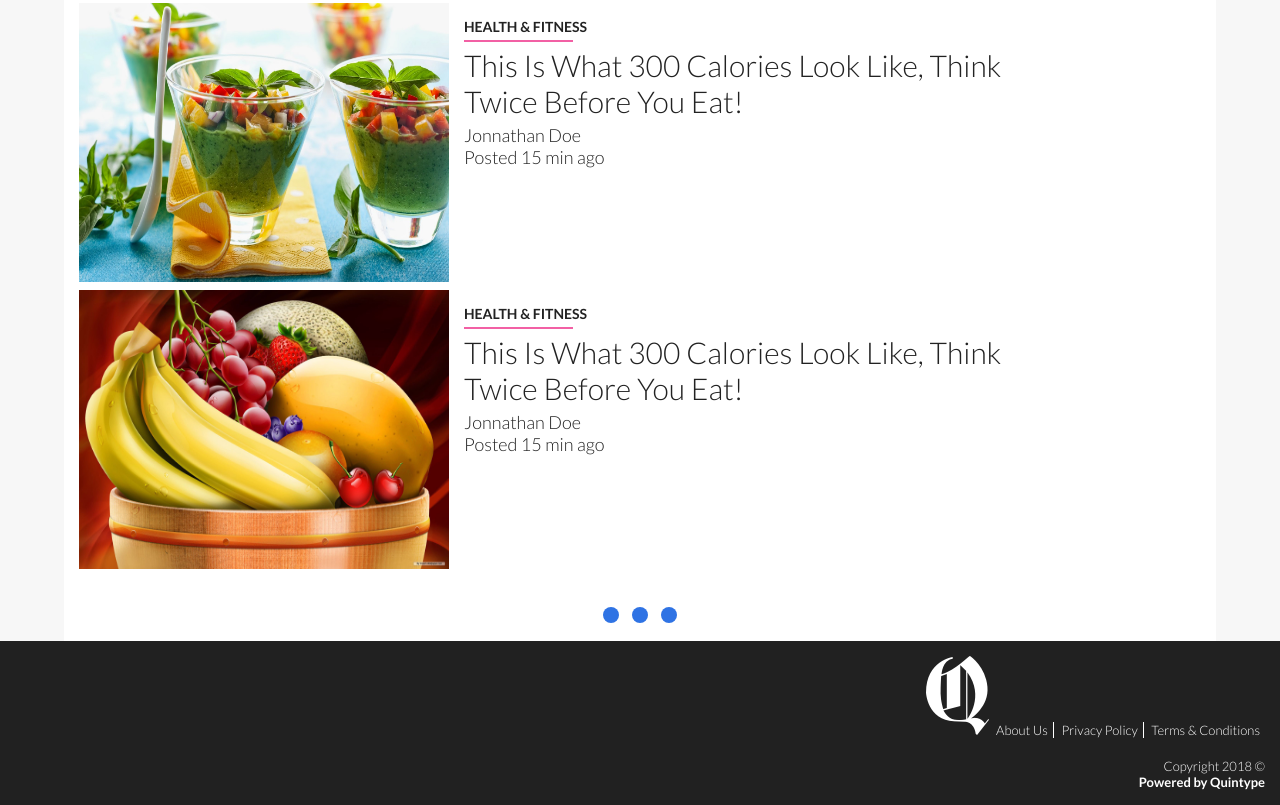
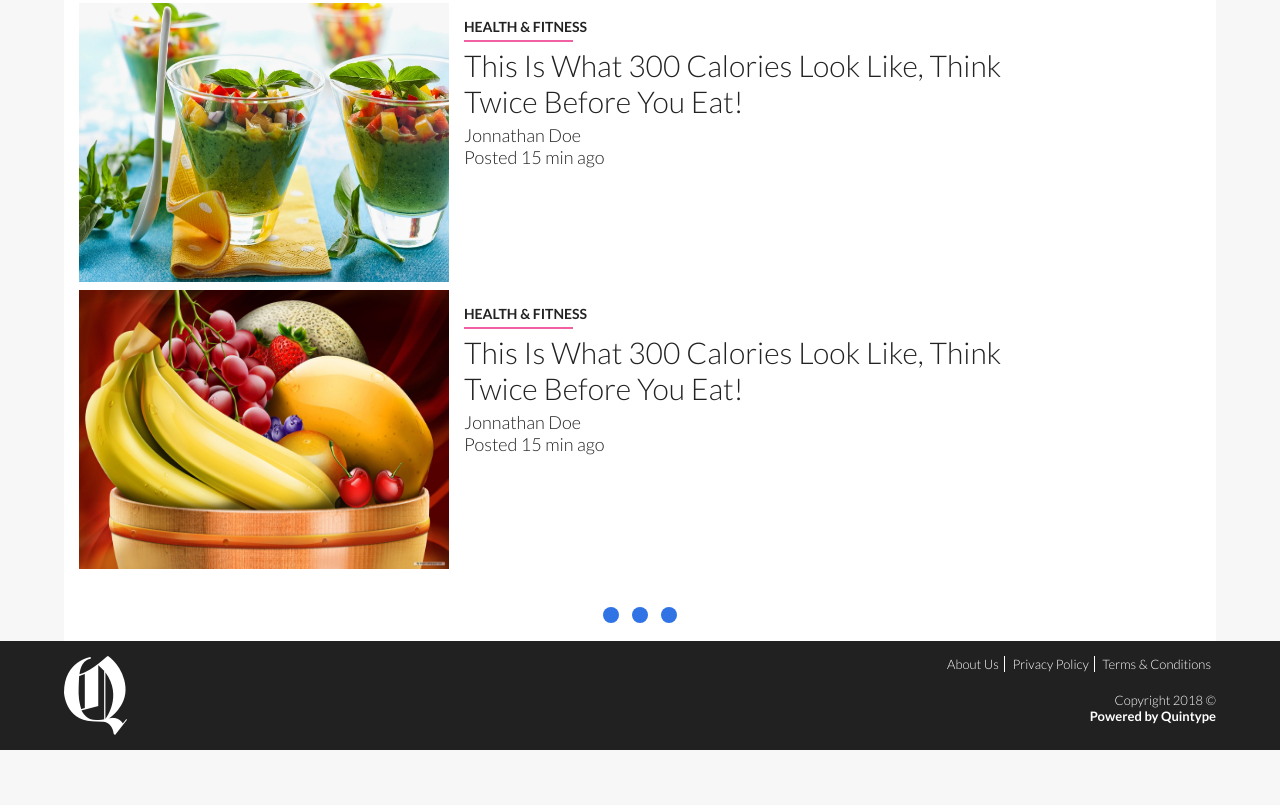
Before and after one commit to RitikaAgarwal1/Mobile-First-Responsive-webpage, a plain HTML site: page index.html in a window 1280 px wide. Shown: the part 3095-3900 px from the top of the page. After the commit the page ends 3845 px from the top, so only its background shows below. Drawn offline with Linux system fonts and the light colour scheme; files that its build step writes are made by us from their sources; files whose address does not match are found by name.

Commit message:
Update style.css

```diff
--- a/style.css
+++ b/style.css
@@ -9,7 +9,7 @@ p, h1, h2, h3, .nomargin, .lastsection{
 	margin:0;
 }
 
-.hidden{
+.hidden, .hiddenshow{
 	display:none;
 }
 
@@ -485,6 +485,10 @@ footer p{
 		display:none;
 	}
 
+	.hiddenshow{
+		display:block;
+	}
+
 	.menu{
 		width: 30%;
 		position: absolute;
@@ -537,6 +541,16 @@ footer p{
 
 	footer{
 		text-align:right;
+		display:flex;
+		padding: 15px 5%;
+	}
+
+	footer span{
+		flex:1;
+	}
+
+	footer span img{
+		float:left;
 	}
 
 	.c-content{
@@ -601,7 +615,7 @@ footer p{
   		width:66.66%;
   	}
 
-  	.hidden{
+  	.hidden, .hiddenshow{
   		display:block;
   	}
 
@@ -658,6 +672,16 @@ footer p{
   	}
 
   	footer{
-  		text-align:right;
-  	}
+		text-align:right;
+		display:flex;
+		padding: 15px 5%;
+	}
+
+	footer span{
+		flex:1;
+	}
+
+	footer span img{
+		float:left;
+	}
 }
```
